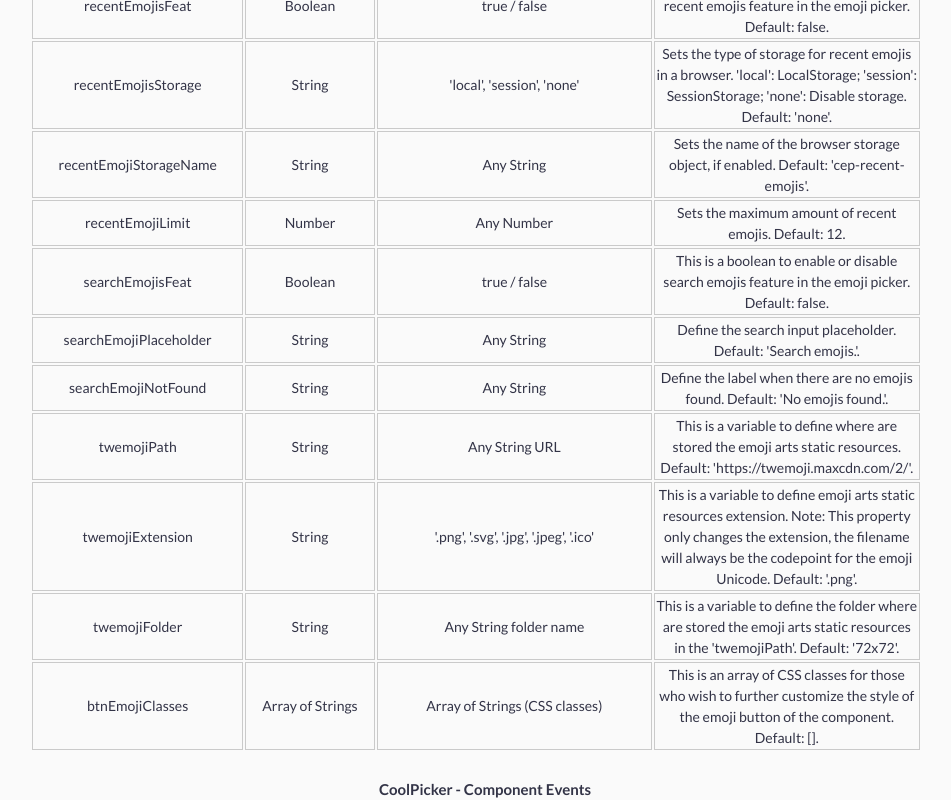
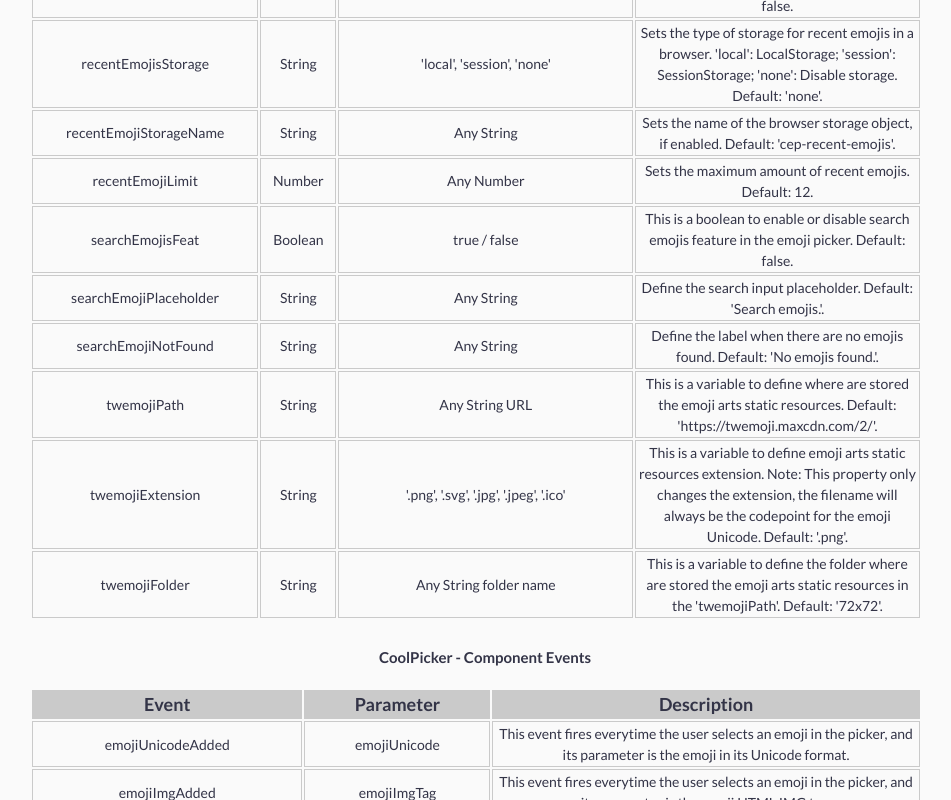
Before and after one commit to kevinfaveri/vue-twemoji-picker, a Vue app: page / in a window 1280 px wide. Shown: the part 3732-4532 px from the top of the page, without its empty margins (155-1106 px from the left). Built offline with nearby package versions, Linux system fonts and the light colour scheme.

Commit message:
ADD: Removal of CSS classes props

```diff
--- a/package.json
+++ b/package.json
@@ -1,6 +1,6 @@
 {
   "name": "cool-emoji-picker",
-  "version": "4.0.0",
+  "version": "4.0.1",
   "main": "dist/cool-emoji-picker.umd.js",
   "module": "dist/cool-emoji-picker.esm.js",
   "unpkg": "dist/cool-emoji-picker.min.js",
@@ -54,7 +54,7 @@
     "babel-eslint": "^10.0.3",
     "babel-loader": "^8.0.6",
     "babel-preset-vue": "^2.0.2",
-    "cool-emoji-picker": "^4.0.0",
+    "cool-emoji-picker": "^4.0.1",
     "emojibase-data": "^4.0.2",
     "eslint": "^5.8.0",
     "eslint-plugin-vue": "^5.2.3",
--- a/src/components/app/app.html
+++ b/src/components/app/app.html
@@ -132,7 +132,7 @@
             componentColor="sun"
             :searchEmojisFeat="true"></cooltextarea>
 
-        <div class="header2 container margin-top">All Emoji Groups - Transparent Color</div>
+        <div class="header2 container margin-top">All Emoji Groups - Transparent</div>
         <cooltextarea class="margin-top container"
                 :content="content"
                 :emojiData="emojiDataAll"
@@ -430,17 +430,6 @@
                         Default: '72x72'.
                     </td>
                 </tr>
-                <tr>
-                    <td>btnEmojiClasses</td>
-                    <td>Array of Strings</td>
-                    <td>Array of Strings (CSS classes)</td>
-                    <td class="table-description">
-                        This is an array of CSS classes for those who wish
-                        to further customize the style of the
-                        emoji button of the component.
-                        Default: [].
-                    </td>
-                </tr>
             </tbody>
         </table>
 
@@ -649,17 +638,6 @@
                         Default: '72x72'.
                     </td>
                 </tr>
-                <tr>
-                    <td>btnEmojiClasses</td>
-                    <td>Array of Strings</td>
-                    <td>Array of Strings (CSS classes)</td>
-                    <td class="table-description">
-                        This is an array of CSS classes for those who wish
-                        to further customize the style of the
-                        emoji button of the component.
-                        Default: [].
-                    </td>
-                </tr>
                 <tr><td>-</td><td>-</td><td>-</td><td>-</td></tr>
                 <tr>
                     <td>content</td>
@@ -704,28 +682,6 @@
                     <td>'cream', 'cherry', 'forest', 'ocean', 'sun', 'transparent'</td>
                     <td class="table-description">
                         This is a variable to define the component color. Default: 'cream'.
-                    </td>
-                </tr>
-                <tr>
-                    <td>outerDivClasses</td>
-                    <td>Array of Strings</td>
-                    <td>Array of Strings (CSS classes)</td>
-                    <td class="table-description">
-                        This is an array of CSS classes for those who wish
-                        to further customize the style of the
-                        outer div of the component (which encompasses emoji picker and textarea).
-                        Default: [].
-                    </td>
-                </tr>
-                <tr>
-                    <td>cooltextAreaClasses</td>
-                    <td>Array of Strings</td>
-                    <td>Array of Strings (CSS classes)</td>
-                    <td class="table-description">
-                        This is an array of CSS classes for those who wish
-                        to further customize the style of the
-                        textarea of the component.
-                        Default: [].
                     </td>
                 </tr>
             </tbody>
--- a/src/components/coolpicker/coolpicker.js
+++ b/src/components/coolpicker/coolpicker.js
@@ -101,11 +101,6 @@ export default {
     twemojiFolder: {
       default: '72x72',
       type: String
-    },
-
-    btnEmojiClasses: {
-      default: () => [],
-      type: Array
     },
   },
   data() {
--- a/src/components/cooltextarea/cooltextarea.html
+++ b/src/components/cooltextarea/cooltextarea.html
@@ -1,5 +1,5 @@
 
-<div class="cooltextarea-outer" :class="outerDivClasses.concat('bg-' + componentColor)">
+<div class="cooltextarea-outer" :class="'bg-' + componentColor">
 
   <coolpicker
     :pickerWidth="pickerWidth"
@@ -19,7 +19,6 @@
     :twemojiPath="twemojiPath"
     :twemojiExtension="twemojiExtension"
     :twemojiFolder="twemojiFolder"
-    :btnEmojiClasses="btnEmojiClasses"
     :disabled="disableEmojiPicker"
     @addTextBlur="addTextBlur"
     @emojiUnicodeAdded="emojiUnicodeAdded"
@@ -28,7 +27,6 @@
   <div ref="coolTextarea"
     id="cool-text-area"
     class="cooltextarea"
-    :class="cooltextAreaClasses"
     :contenteditable="disabled ? false : true"
     @input="updateContent"
     @paste="onPaste"
```
Also changed, not shown: src/components/coolpicker/coolpicker.html (+3 -6 lines), src/components/cooltextarea/cooltextarea.js (+0 -12 lines), stats.html (+1 -1 lines), 4 other files (tests, documents, lock files or other folders).
